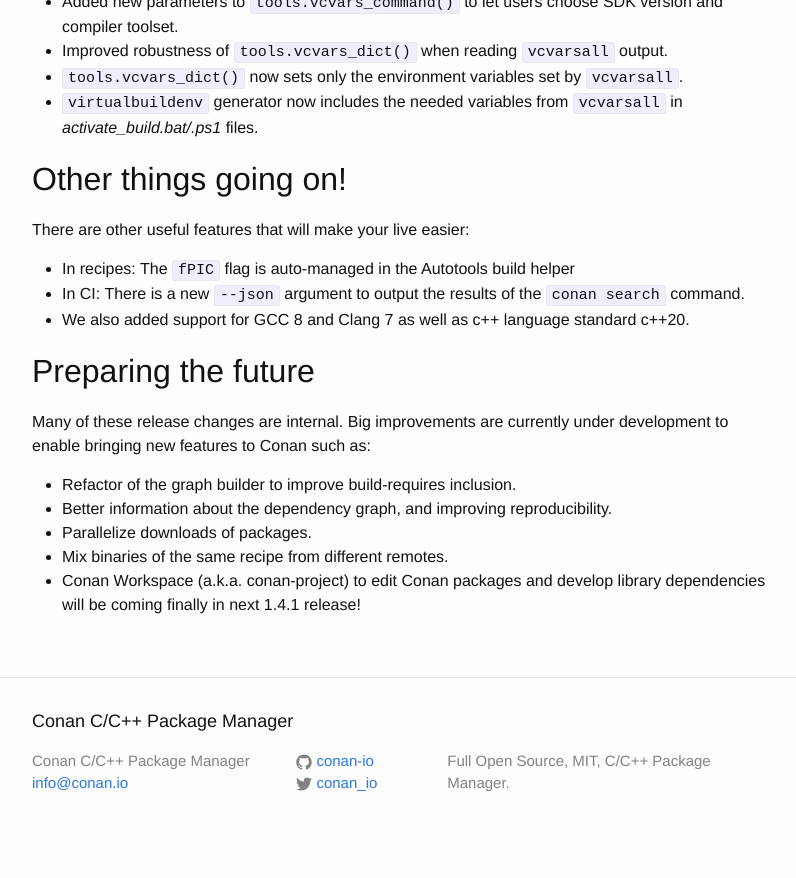
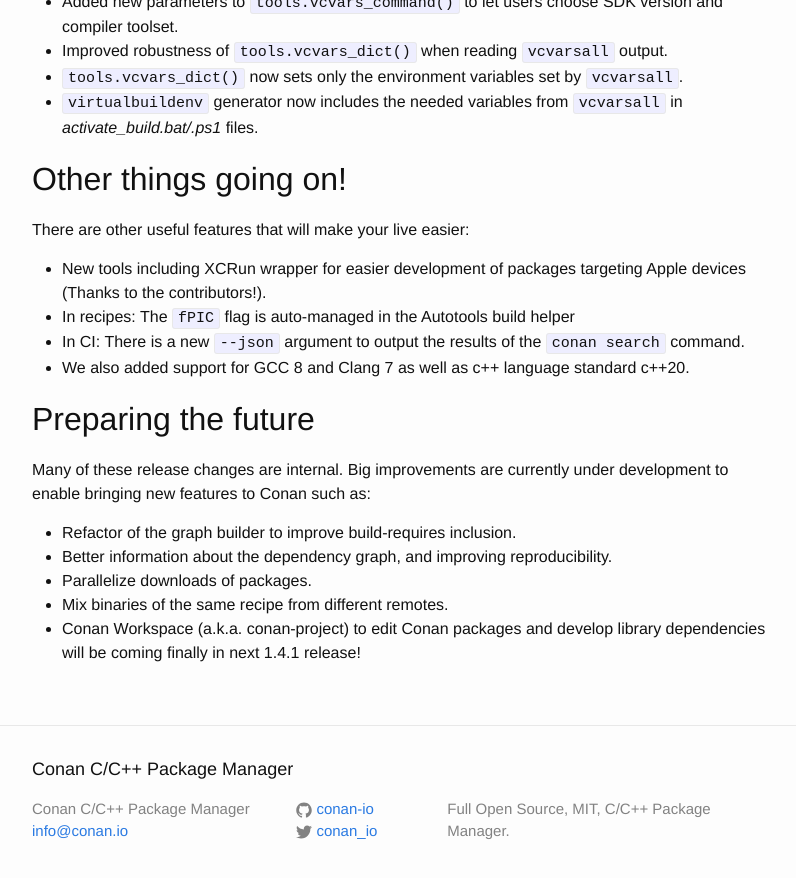
Before and after one commit to conan-io/conan-io.github.io, a Jekyll site: the page built from _posts/2018-05-30-New-conan-release-1-4.markdown, in a window 1280 px wide and 900 px high, scrolled down 1252 px. Shown: the top 878 px of the window, without its empty margins (238-1034 px from the left). Built offline with Jekyll 4.4.1, drawn with Linux system fonts in a browser that asks for light colours; comment, search, counter and statistics services are not loaded.

Commit message:
apple tools in release 1.4

```diff
--- a/_posts/2018-05-30-New-conan-release-1-4.markdown
+++ b/_posts/2018-05-30-New-conan-release-1-4.markdown
@@ -50,6 +50,7 @@ There has been many minor issues related to ``vcvarsall`` in this release:
 
 There are other useful features that will make your live easier:
 
+- New tools including XCRun wrapper for easier development of packages targeting Apple devices (Thanks to the contributors!).
 - In recipes: The ``fPIC`` flag is auto-managed in the Autotools build helper
 - In CI: There is a new ``--json`` argument to output the results of the ``conan search`` command.
 - We also added support for GCC 8 and Clang 7 as well as c++ language standard c++20.
```
